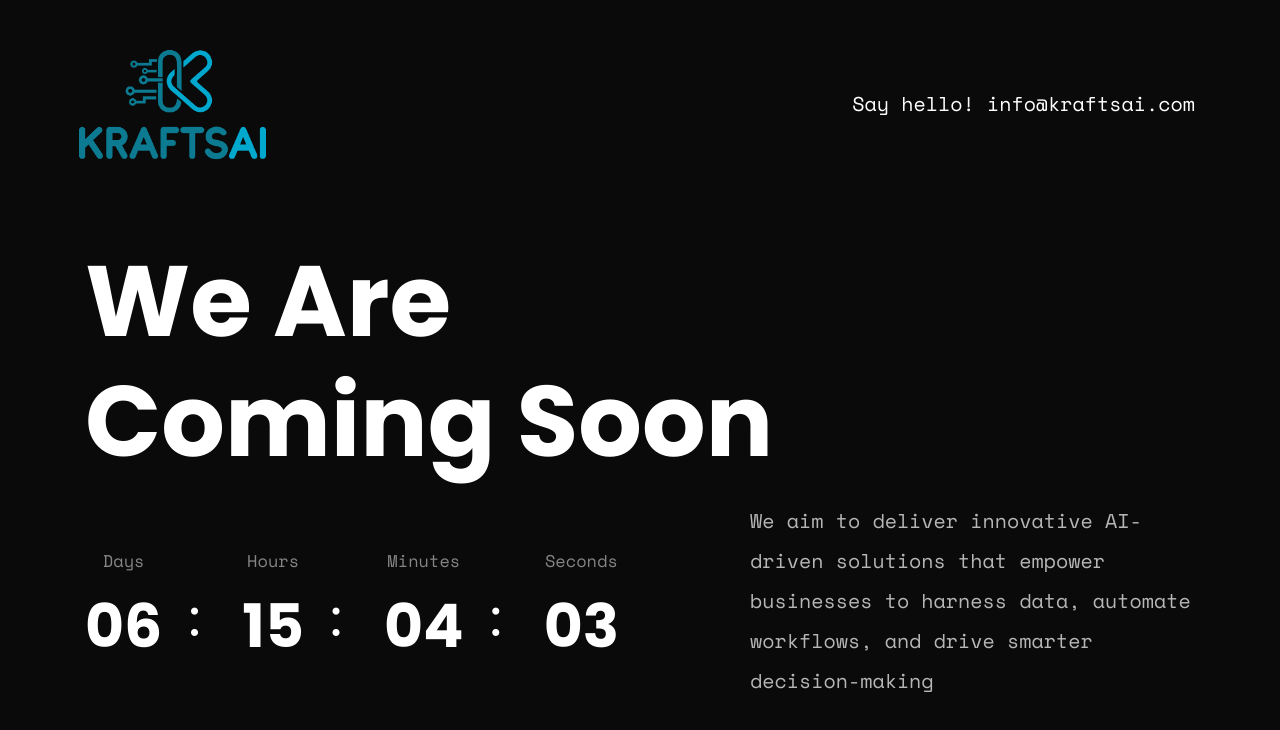
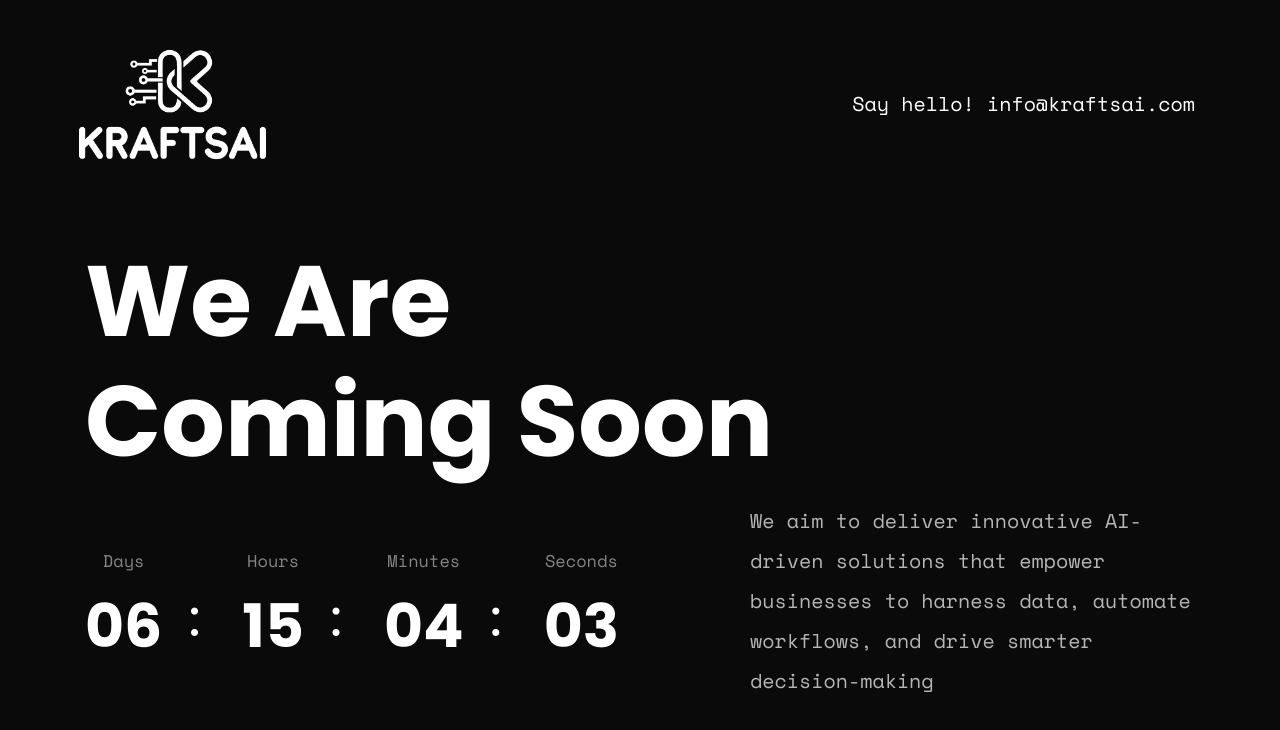
Before and after one commit to seifkowatli/kraftsai-website, a plain HTML site: page index.html in a window 1280 px wide. Drawn offline with nearby package versions, Linux system fonts and the light colour scheme.

Commit message:
Update index.html
Change the Logo item

```diff
--- a/index.html
+++ b/index.html
@@ -29,7 +29,7 @@
                 <div class="container">
                     <div class="row align-items-center">
                         <div class="col-md-4">
-                            <a href="#" class="logo"> <img style="scale : 2" src="assets/img/krafts-logo.png" alt=""></a>
+                            <a href="#" class="logo"> <img style="scale : 2" src="assets/img/Kraftsai-logo-white.png" alt=""></a>
                         </div>
                         <div class="col-md-8">
                             <div class="header-right text-right">
```
